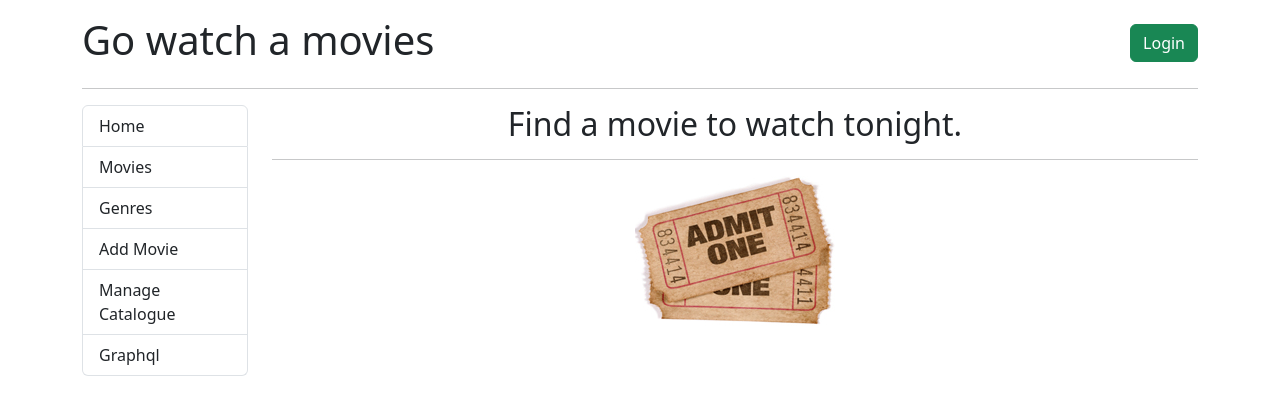
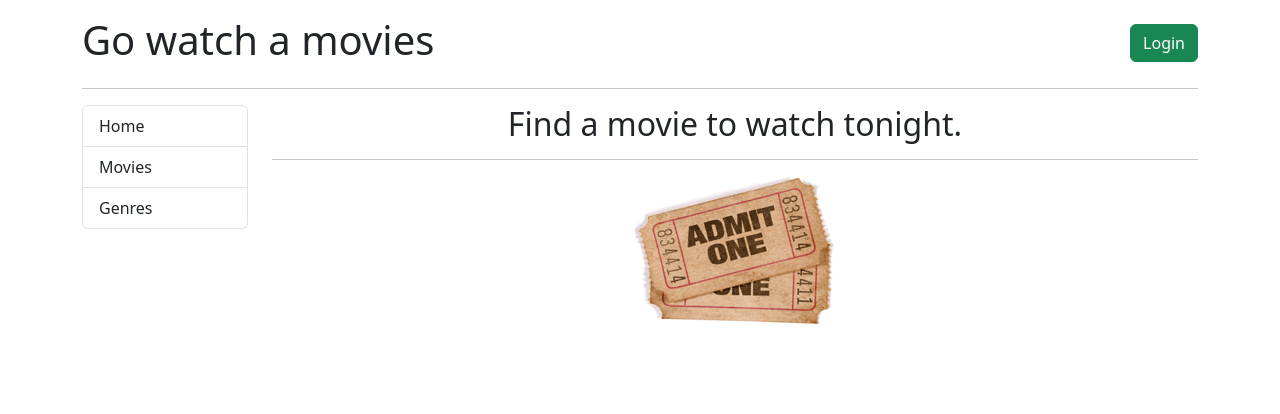
Before and after one commit to amulyana2020/go-movies-front-end, a React (Create React App) app: page / in a window 1280 px wide. Shown: the top 414 px of the page. Built offline with nearby package versions, Linux system fonts and the light colour scheme.

Commit message:
Working with Login Button

```diff
--- a/src/App.js
+++ b/src/App.js
@@ -1,7 +1,9 @@
-import React from 'react';
+import React, {useState} from 'react';
 import {Link, Outlet} from 'react-router-dom';
 
 function App() {
+  const [jwtToken, setJwtToken] = useState('');
+
   return (
     <div className='container'>
       <div className='row'>
@@ -11,12 +13,21 @@ function App() {
           </h1>
         </div>
         <div className='col text-end'>
+          {jwtToken === '' ? (
             <Link
               to='/login'
               className='btn btn-success mt-4'
             >
               <span>Login</span>
             </Link>
+          ) : (
+            <a
+              href='#!'
+              className='btn btn-danger mt-4'
+            >
+              Logout
+            </a>
+          )}
         </div>
       </div>
       <hr className='mb-3' />
@@ -42,6 +53,8 @@ function App() {
               >
                 Genres
               </Link>
+              {jwtToken !== '' && (
+                <>
                   <Link
                     to='/admin/movies/0'
                     className='list-group-item list-group-item-action'
@@ -60,6 +73,8 @@ function App() {
                   >
                     Graphql
                   </Link>
+                </>
+              )}
             </div>
           </nav>
         </div>
```
Lines whose indentation alone changed are shown as unchanged.
